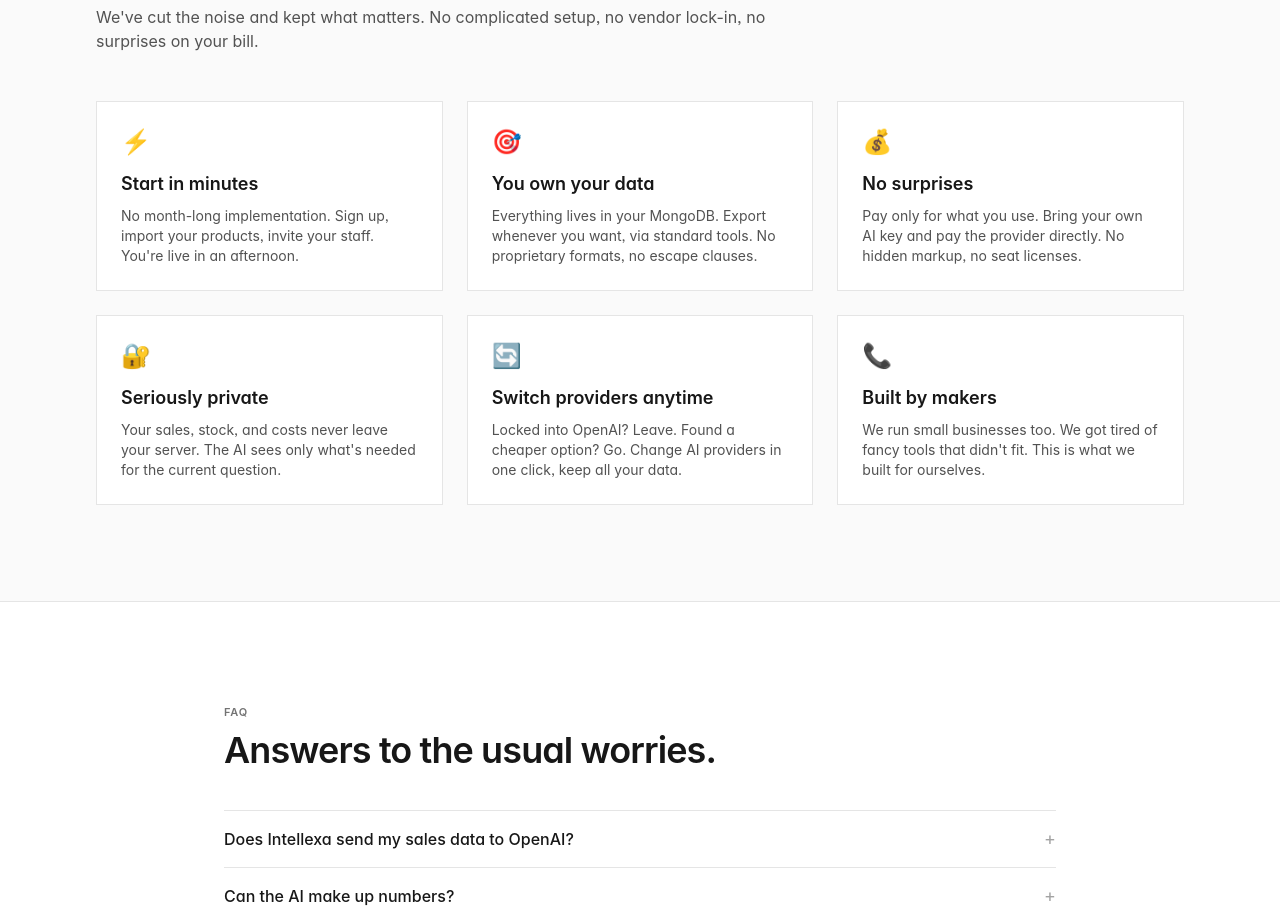
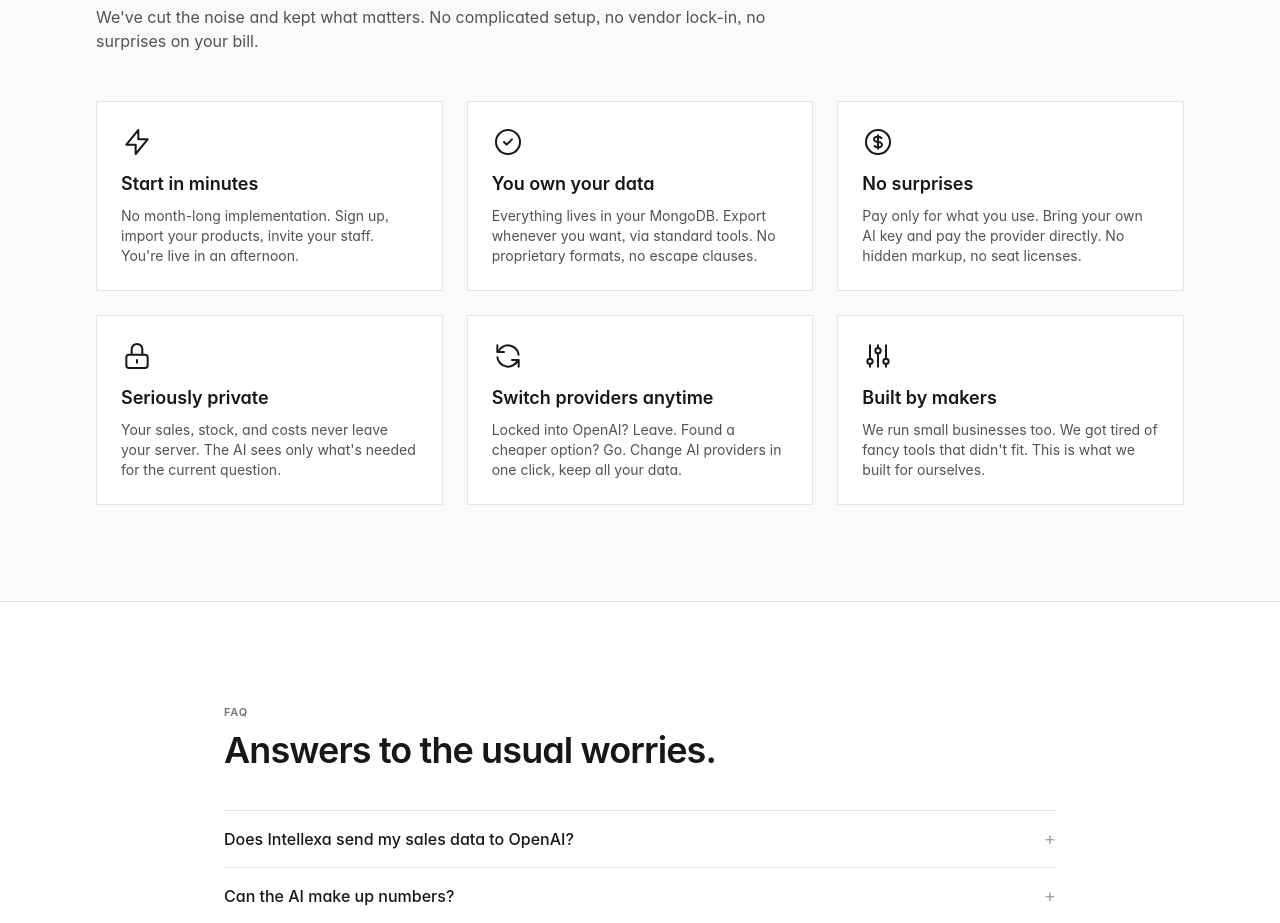
Before and after one commit to Leslie-23/ai-sme, a React (Vite) app in the folder client/: page / in a window 1280 px wide. Shown: the part 4480-5403 px from the top of the page. Built offline with nearby package versions, Linux system fonts and the light colour scheme; a web font is replaced by a local one.

Commit message:
WIP: redesign of the Landing Page

```diff
--- a/client/src/pages/LandingPage.tsx
+++ b/client/src/pages/LandingPage.tsx
@@ -275,32 +275,56 @@ export function LandingPage() {
           </div>
           <div className="grid grid-cols-1 md:grid-cols-3 gap-6">
             <div className="bg-white border border-neutral-200 p-6 rounded-lg">
-              <div className="text-2xl mb-3">⚡</div>
+              <div className="w-8 h-8 mb-3 text-neutral-900">
+                <svg fill="none" stroke="currentColor" viewBox="0 0 24 24">
+                  <path strokeLinecap="round" strokeLinejoin="round" strokeWidth={1.5} d="M13 10V3L4 14h7v7l9-11h-7z" />
+                </svg>
+              </div>
               <h3 className="font-semibold text-lg mb-2">Start in minutes</h3>
               <p className="text-sm text-neutral-600">No month-long implementation. Sign up, import your products, invite your staff. You're live in an afternoon.</p>
             </div>
             <div className="bg-white border border-neutral-200 p-6 rounded-lg">
-              <div className="text-2xl mb-3">🎯</div>
+              <div className="w-8 h-8 mb-3 text-neutral-900">
+                <svg fill="none" stroke="currentColor" viewBox="0 0 24 24">
+                  <path strokeLinecap="round" strokeLinejoin="round" strokeWidth={1.5} d="M9 12l2 2 4-4m6 2a9 9 0 11-18 0 9 9 0 0118 0z" />
+                </svg>
+              </div>
               <h3 className="font-semibold text-lg mb-2">You own your data</h3>
               <p className="text-sm text-neutral-600">Everything lives in your MongoDB. Export whenever you want, via standard tools. No proprietary formats, no escape clauses.</p>
             </div>
             <div className="bg-white border border-neutral-200 p-6 rounded-lg">
-              <div className="text-2xl mb-3">💰</div>
+              <div className="w-8 h-8 mb-3 text-neutral-900">
+                <svg fill="none" stroke="currentColor" viewBox="0 0 24 24">
+                  <path strokeLinecap="round" strokeLinejoin="round" strokeWidth={1.5} d="M12 8c-1.657 0-3 .895-3 2s1.343 2 3 2 3 .895 3 2-1.343 2-3 2m0-8c1.11 0 2.08.402 2.599 1M12 8V7m0 1v8m0 0v1m0-1c-1.11 0-2.08-.402-2.599-1M21 12a9 9 0 11-18 0 9 9 0 0118 0z" />
+                </svg>
+              </div>
               <h3 className="font-semibold text-lg mb-2">No surprises</h3>
               <p className="text-sm text-neutral-600">Pay only for what you use. Bring your own AI key and pay the provider directly. No hidden markup, no seat licenses.</p>
             </div>
             <div className="bg-white border border-neutral-200 p-6 rounded-lg">
-              <div className="text-2xl mb-3">🔐</div>
+              <div className="w-8 h-8 mb-3 text-neutral-900">
+                <svg fill="none" stroke="currentColor" viewBox="0 0 24 24">
+                  <path strokeLinecap="round" strokeLinejoin="round" strokeWidth={1.5} d="M12 15v2m-6 4h12a2 2 0 002-2v-6a2 2 0 00-2-2H6a2 2 0 00-2 2v6a2 2 0 002 2zm10-10V7a4 4 0 00-8 0v4h8z" />
+                </svg>
+              </div>
               <h3 className="font-semibold text-lg mb-2">Seriously private</h3>
               <p className="text-sm text-neutral-600">Your sales, stock, and costs never leave your server. The AI sees only what's needed for the current question.</p>
             </div>
             <div className="bg-white border border-neutral-200 p-6 rounded-lg">
-              <div className="text-2xl mb-3">🔄</div>
+              <div className="w-8 h-8 mb-3 text-neutral-900">
+                <svg fill="none" stroke="currentColor" viewBox="0 0 24 24">
+                  <path strokeLinecap="round" strokeLinejoin="round" strokeWidth={1.5} d="M4 4v5h.582m15.356 2A8.001 8.001 0 004.582 9m0 0H9m11 11v-5h-.581m0 0a8.003 8.003 0 01-15.357-2m15.357 2H15" />
+                </svg>
+              </div>
               <h3 className="font-semibold text-lg mb-2">Switch providers anytime</h3>
               <p className="text-sm text-neutral-600">Locked into OpenAI? Leave. Found a cheaper option? Go. Change AI providers in one click, keep all your data.</p>
             </div>
             <div className="bg-white border border-neutral-200 p-6 rounded-lg">
-              <div className="text-2xl mb-3">📞</div>
+              <div className="w-8 h-8 mb-3 text-neutral-900">
+                <svg fill="none" stroke="currentColor" viewBox="0 0 24 24">
+                  <path strokeLinecap="round" strokeLinejoin="round" strokeWidth={1.5} d="M12 6V4m0 2a2 2 0 100 4m0-4a2 2 0 110 4m-6 8a2 2 0 100-4m0 4a2 2 0 110-4m0 4v2m0-6V4m6 6v10m6-2a2 2 0 100-4m0 4a2 2 0 110-4m0 4v2m0-6V4" />
+                </svg>
+              </div>
               <h3 className="font-semibold text-lg mb-2">Built by makers</h3>
               <p className="text-sm text-neutral-600">We run small businesses too. We got tired of fancy tools that didn't fit. This is what we built for ourselves.</p>
             </div>
```
